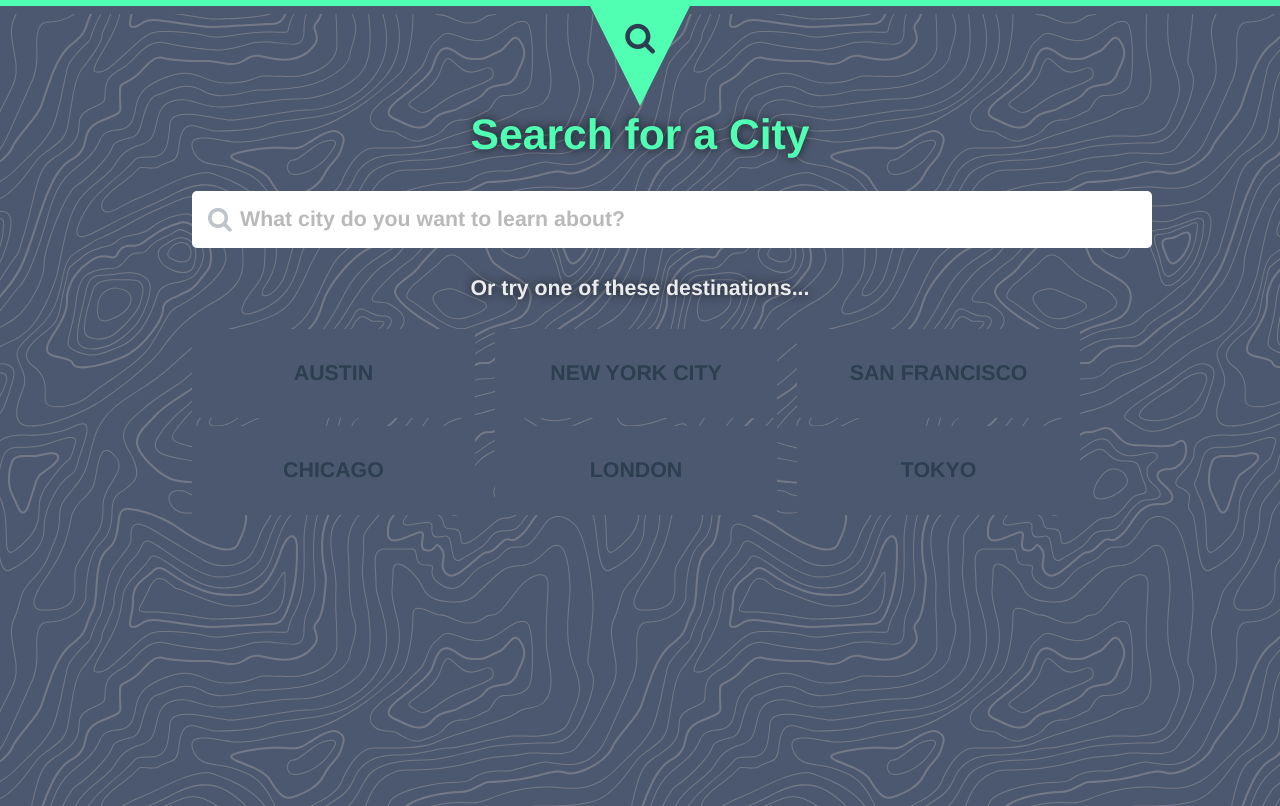
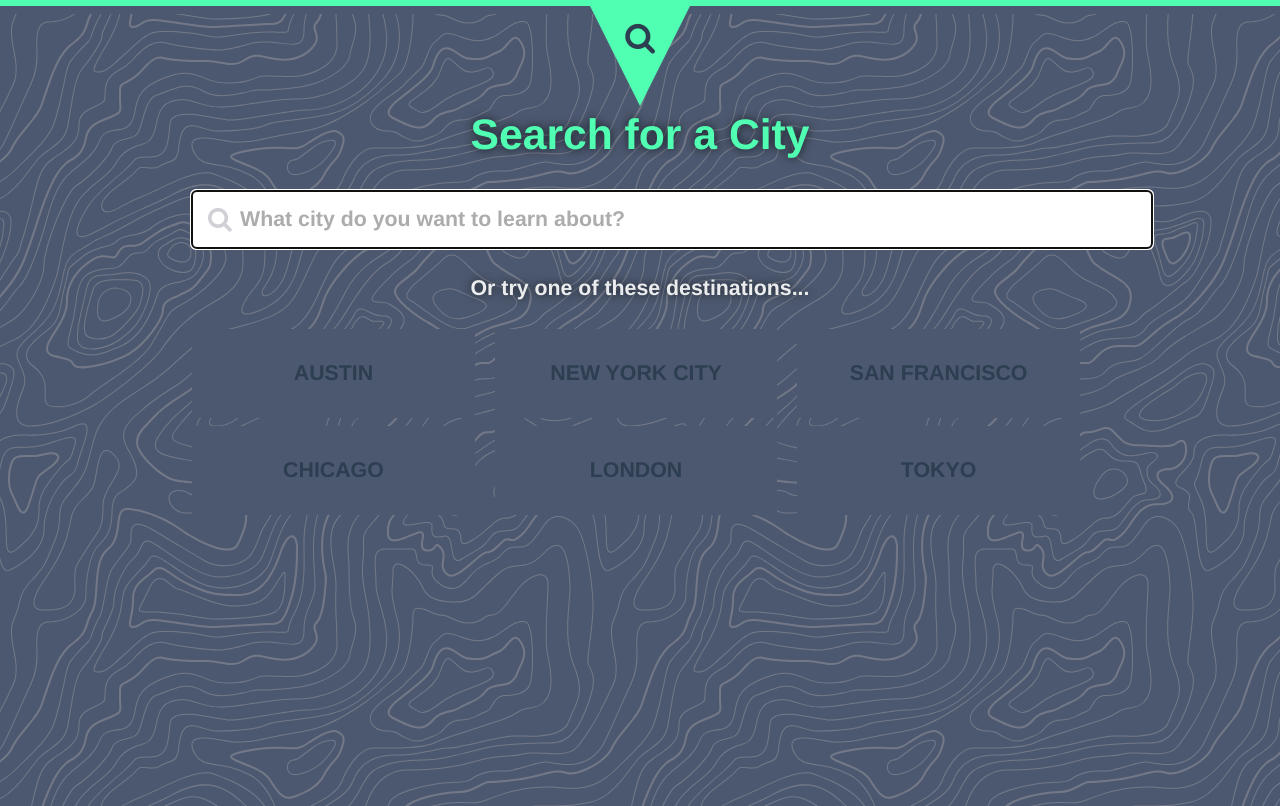
Before and after one commit to drinkingtheink/qol_report, a Vue app: page / in a window 1280 px wide. Built offline with nearby package versions, Linux system fonts and the light colour scheme.

Commit message:
Set focus on search input.

```diff
--- a/src/components/LocaleSelect.vue
+++ b/src/components/LocaleSelect.vue
@@ -4,7 +4,12 @@
 
     <div class="search_input_wrapper">
       <i class="fa fa-search search_icon"></i>
-      <input v-model="searchTerm" class="search_term_input" :placeholder="placeholder" />
+      <input
+        v-model="searchTerm"
+        class="search_term_input"
+        :placeholder="placeholder"
+        ref="search_term_input"
+      />
 
       <section class="search_option_gallery" v-if="searchOptions">
         <p class="search_options_header"><strong>{{ optionsCount }}</strong> options found</p>
@@ -42,6 +47,9 @@ export default {
       searchFeedback: null
     }
   },
+  mounted () {
+    this.setFocus()
+  },
   computed: {
     placeholder () {
       return 'What city do you want to learn about?'
@@ -71,6 +79,9 @@ export default {
         .catch(function (error) {
           console.log(error);
         });
+    },
+    setFocus () {
+      this.$refs.search_term_input.focus();
     }
   }
 };
@@ -97,8 +108,9 @@ $component_width: 70%;
     position: absolute;
     left: 1rem;
     top: 1rem;
-    opacity: .3;
+    opacity: .6;
     font-size: 120%;
+    color: $grey3;
   }
 
   .search_term_input {
@@ -107,7 +119,7 @@ $component_width: 70%;
     padding-left: 3rem;
 
     &::placeholder {
-      opacity: .5;
+      opacity: .6;
     }
   }
 }
```
